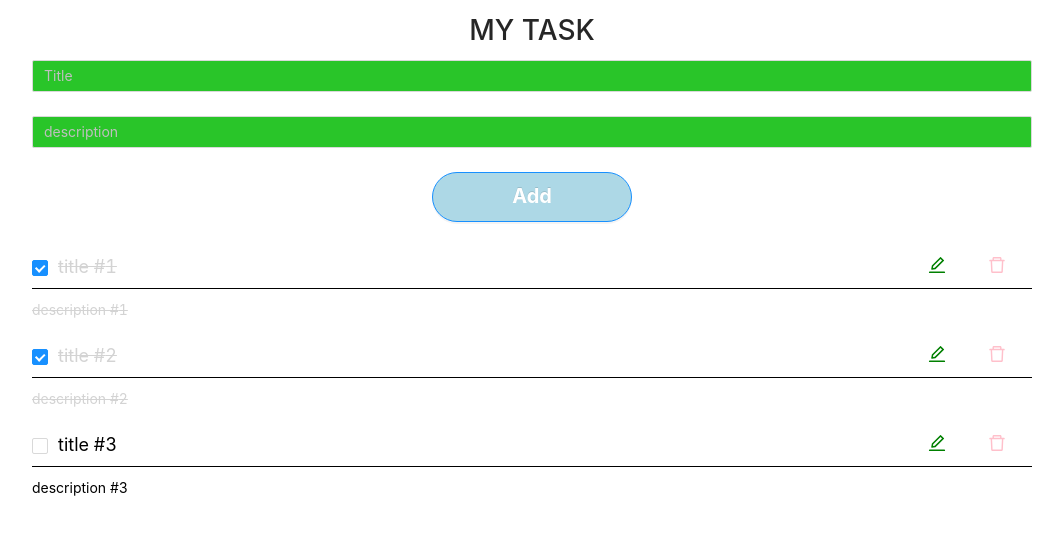
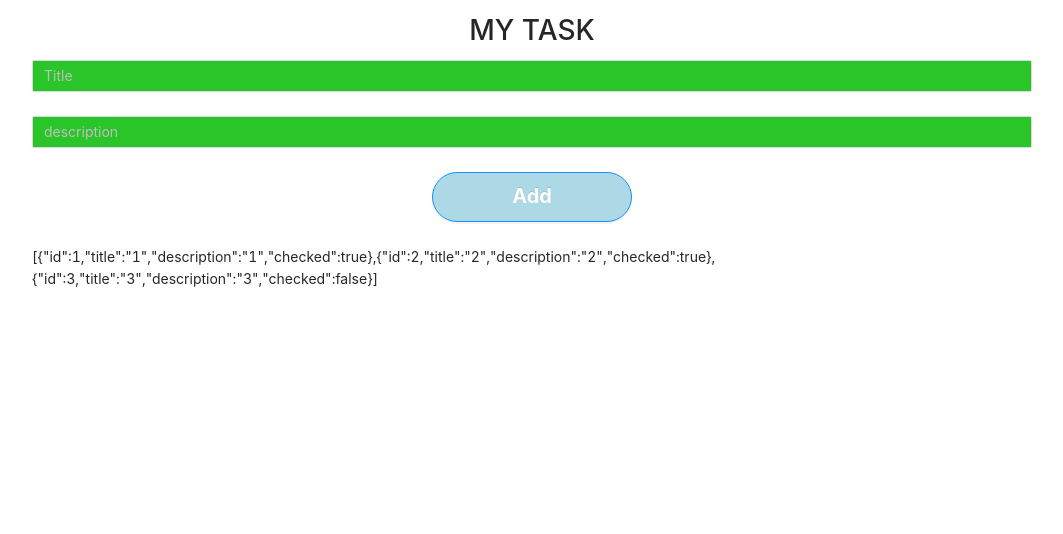
Before and after one commit to Maroon77/myTodo, a React (Create React App) app: page / in a window 1280 px wide. Shown: the top 534 px of the page, without its empty margins (108-1171 px from the left). Built offline with nearby package versions, Linux system fonts and the light colour scheme; data requests are answered from the project's data file.

Commit message:
core: add react query and json server

```diff
--- /dev/null
+++ b/__json_server__/db.json
@@ -0,0 +1,22 @@
+{
+    "lists": [
+        {
+            "id": 1,
+            "title": "1",
+            "description": "1",
+            "checked": true
+        },
+        {
+            "id": 2,
+            "title": "2",
+            "description": "2",
+            "checked": true
+        },
+        {
+            "id": 3,
+            "title": "3",
+            "description": "3",
+            "checked": false
+        }
+    ]
+}
--- a/package.json
+++ b/package.json
@@ -10,6 +10,7 @@
     "antd": "^4.21.5",
     "react": "^18.2.0",
     "react-dom": "^18.2.0",
+    "react-query": "^3.39.1",
     "react-scripts": "5.0.1",
     "styled-components": "^5.3.5",
     "web-vitals": "^2.1.4"
@@ -18,7 +19,8 @@
     "start": "react-scripts start",
     "build": "react-scripts build",
     "test": "react-scripts test",
-    "eject": "react-scripts eject"
+    "eject": "react-scripts eject",
+    "json-server": "json-server __json_server__/db.json --watch --port 3001"
   },
   "eslintConfig": {
     "extends": [
--- a/src/index.tsx
+++ b/src/index.tsx
@@ -3,13 +3,21 @@ import ReactDOM from 'react-dom/client';
 import App from './App';
 import reportWebVitals from './reportWebVitals';
 import 'antd/dist/antd.css';
+import { QueryClient, QueryClientProvider } from 'react-query'
+import { ReactQueryDevtools } from 'react-query/devtools'
 
 const root = ReactDOM.createRoot(
   document.getElementById('root') as HTMLElement
 );
+
+const queryClient = new QueryClient()
+
 root.render(
   <React.StrictMode>
-    <App />
+    <QueryClientProvider client={queryClient}>
+      <App />
+      <ReactQueryDevtools initialIsOpen={false} />
+    </QueryClientProvider>
   </React.StrictMode>
 );
 
--- a/src/screens/lists/index.tsx
+++ b/src/screens/lists/index.tsx
@@ -2,33 +2,37 @@ import styled from 'styled-components'
 import { ListForm } from "./listForm"
 import { Header } from "./header"
 import { Lists } from "./lists"
-import { useState } from 'react'
+import { useEffect, useState } from 'react'
 import { ListModal } from 'components/list-modal'
 import { IList } from "types/lists";
+import { useQuery } from 'react-query'
+
+const API_URL = "http://localhost:3001"
 
 export const List = () => {
-    const [lists, setLists] = useState<IList[]>([
-        {
-            id: 1,
-            title: "1",
-            description: "1",
-            checked: true
-        },
-        {
-            id: 2,
-            title: "2",
-            description: "2",
-            checked: true
-        },
-        {
-            id: 3,
-            title: "3",
-            description: "3",
-            checked: false
-        }
-    ])
+    const [lists, setLists] = useState<IList[]>([])
     const [isModalVisible, setIsModalVisible] = useState(false);
     const [editingItem, setEditingItem] =  useState<IList | null>(null);
+
+    // useEffect(() => {
+
+    // }, [])
+
+    const { isLoading, error, data: listsArr } = useQuery('lists', async () =>
+        // fetch(`${API_URL}/lists`)
+        //     .then(res => res.json())
+        //     .then(data => {
+        //         setLists(data)
+        //     })
+        {
+            const response = await fetch(`${API_URL}/lists`)
+            if(!response.ok){
+                throw new Error('not ok')
+            }
+            return response.json()
+        }
+
+    )
 
     const onAdd = (values: any) => {
         setLists([...lists, {
@@ -67,10 +71,15 @@ export const List = () => {
         setIsModalVisible(false)
     }
 
+    if (isLoading) return <h1>loading...</h1>
+
+    if (error) return <h1>An error has occurred: </h1>
+
     return (
         <Container>
             <Header />
             <ListForm onAdd={ onAdd }/>
+            {JSON.stringify(listsArr)}
             <Lists
                 lists={lists}
                 onCheckStatusChange={onCheckStatusChange}
```
Also changed, not shown: 1 other file (tests, documents, lock files or other folders).
